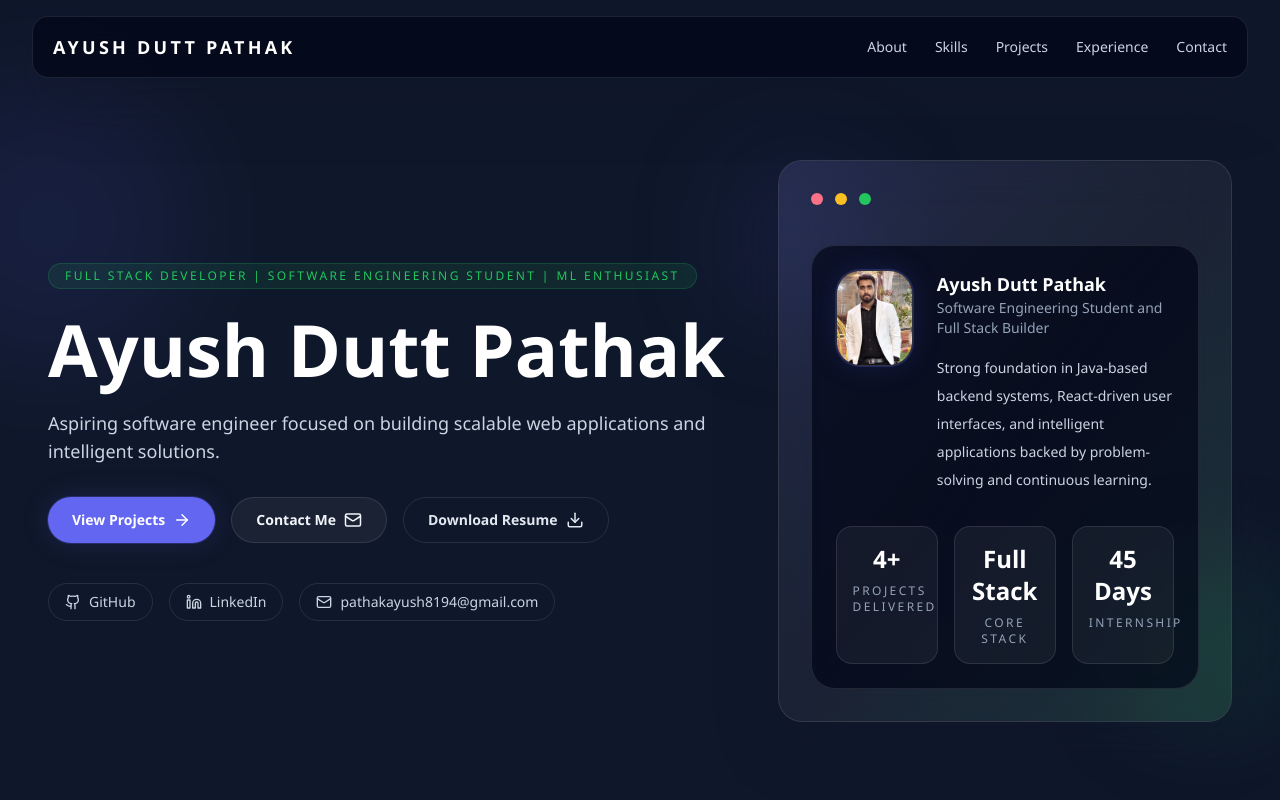
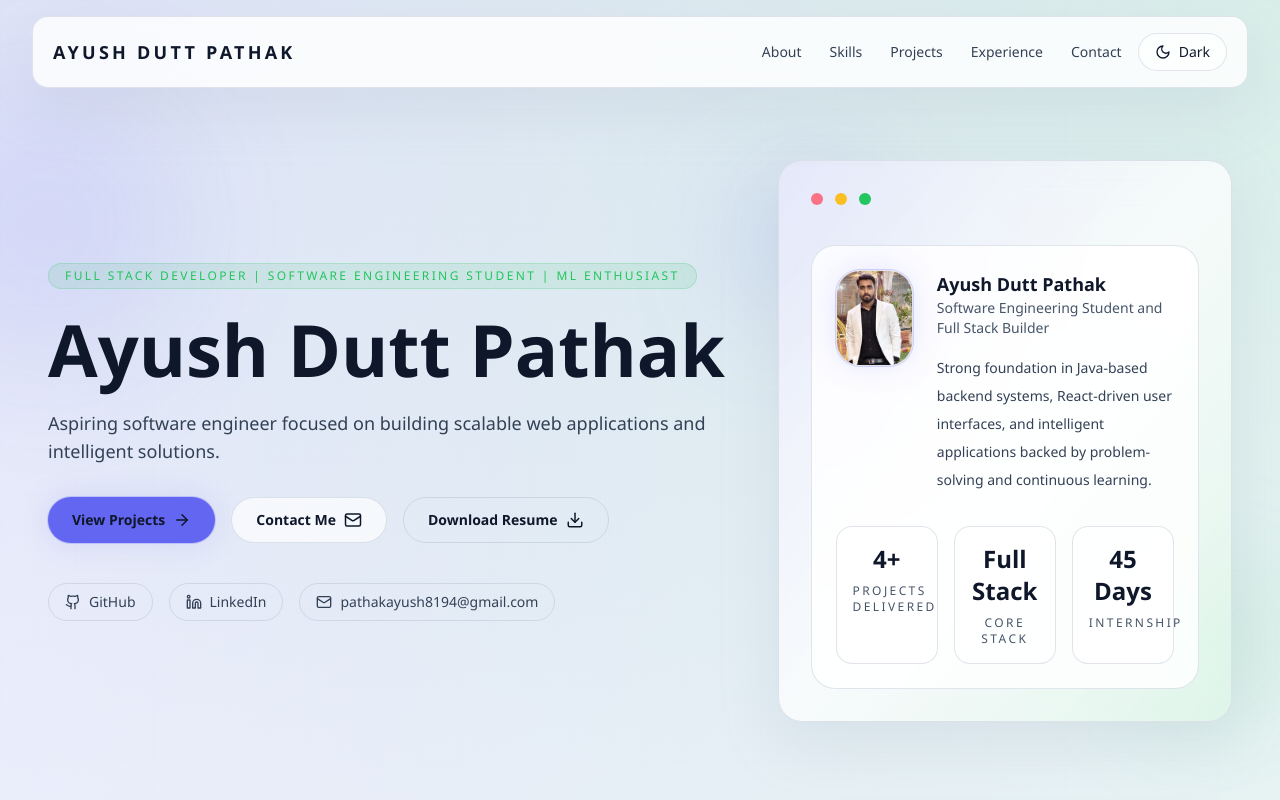
Before and after one commit to pathak9651/My_Portfolio, a React (Vite) app: page / in a window 1280 px wide. Shown: the top 800 px of the page. Built offline with nearby package versions, Linux system fonts and the light colour scheme.

Commit message:
completed

```diff
--- a/src/App.jsx
+++ b/src/App.jsx
@@ -1,3 +1,4 @@
+import { useEffect, useState } from 'react';
 import { motion } from 'framer-motion';
 import Navbar from './components/Navbar';
 import Hero from './components/Hero';
@@ -10,8 +11,27 @@ import Footer from './components/Footer';
 import { socials } from './data/portfolio';
 
 function App() {
+  const [theme, setTheme] = useState(() => {
+    const storedTheme = localStorage.getItem('portfolio-theme');
+
+    if (storedTheme === 'light' || storedTheme === 'dark') {
+      return storedTheme;
+    }
+
+    return window.matchMedia('(prefers-color-scheme: light)').matches ? 'light' : 'dark';
+  });
+
+  useEffect(() => {
+    localStorage.setItem('portfolio-theme', theme);
+    document.documentElement.setAttribute('data-theme', theme);
+  }, [theme]);
+
+  const toggleTheme = () => {
+    setTheme((currentTheme) => (currentTheme === 'dark' ? 'light' : 'dark'));
+  };
+
   return (
-    <div className="relative overflow-x-hidden bg-background text-text">
+    <div className={`theme-shell theme-${theme} relative overflow-x-hidden bg-background text-text`}>
       <div className="pointer-events-none absolute inset-0 bg-grid bg-[size:38px_38px] opacity-[0.08]" />
       <motion.div
         animate={{ opacity: [0.45, 0.8, 0.45], scale: [1, 1.04, 1] }}
@@ -24,7 +44,7 @@ function App() {
         className="pointer-events-none absolute bottom-20 right-[-4rem] h-72 w-72 rounded-full bg-secondary/20 blur-3xl"
       />
 
-      <Navbar />
+      <Navbar theme={theme} toggleTheme={toggleTheme} />
 
       <main className="relative z-10">
         <Hero />
--- a/src/components/Navbar.jsx
+++ b/src/components/Navbar.jsx
@@ -1,9 +1,9 @@
-import { Menu, X } from 'lucide-react';
+import { Menu, Moon, Sun, X } from 'lucide-react';
 import { useEffect, useRef, useState } from 'react';
 import { motion } from 'framer-motion';
 import { navLinks } from '../data/portfolio';
 
-function Navbar() {
+function Navbar({ theme, toggleTheme }) {
   const [open, setOpen] = useState(false);
   const [hidden, setHidden] = useState(false);
   const lastScrollY = useRef(0);
@@ -41,16 +41,8 @@ function Navbar() {
           AYUSH DUTT PATHAK
         </a>
 
-        <button
-          type="button"
-          className="rounded-full border border-white/10 p-2 text-slate-200 transition hover:border-accent/50 hover:text-white md:hidden"
-          onClick={() => setOpen((state) => !state)}
-          aria-label="Toggle navigation menu"
-        >
-          {open ? <X size={20} /> : <Menu size={20} />}
-        </button>
-
-        <div className="hidden items-center gap-7 md:flex">
+        <div className="hidden items-center gap-4 md:flex">
+          <div className="flex items-center gap-7">
             {navLinks.map((link) => (
               <a
                 key={link.href}
@@ -60,6 +52,37 @@ function Navbar() {
                 {link.label}
               </a>
             ))}
+          </div>
+
+          <button
+            type="button"
+            onClick={toggleTheme}
+            className="inline-flex items-center gap-2 rounded-full border border-white/10 bg-white/5 px-4 py-2 text-sm text-slate-200 transition hover:border-accent/50 hover:text-white"
+            aria-label={`Switch to ${theme === 'dark' ? 'light' : 'dark'} mode`}
+          >
+            {theme === 'dark' ? <Sun size={16} /> : <Moon size={16} />}
+            {theme === 'dark' ? 'Light' : 'Dark'}
+          </button>
+        </div>
+
+        <div className="flex items-center gap-3 md:hidden">
+          <button
+            type="button"
+            onClick={toggleTheme}
+            className="rounded-full border border-white/10 bg-white/5 p-2 text-slate-200 transition hover:border-accent/50 hover:text-white"
+            aria-label={`Switch to ${theme === 'dark' ? 'light' : 'dark'} mode`}
+          >
+            {theme === 'dark' ? <Sun size={18} /> : <Moon size={18} />}
+          </button>
+
+          <button
+            type="button"
+            className="rounded-full border border-white/10 p-2 text-slate-200 transition hover:border-accent/50 hover:text-white"
+            onClick={() => setOpen((state) => !state)}
+            aria-label="Toggle navigation menu"
+          >
+            {open ? <X size={20} /> : <Menu size={20} />}
+          </button>
         </div>
       </nav>
 
--- a/src/index.css
+++ b/src/index.css
@@ -24,11 +24,100 @@ body {
     radial-gradient(circle at top right, rgba(34, 197, 94, 0.15), transparent 26%),
     #0f172a;
   color: #e2e8f0;
+  transition: background 0.35s ease, color 0.35s ease;
 }
 
 ::selection {
   background: rgba(99, 102, 241, 0.35);
   color: #f8fafc;
+}
+
+.theme-shell {
+  min-height: 100vh;
+  transition: background 0.35s ease, color 0.35s ease;
+}
+
+.theme-dark {
+  background:
+    radial-gradient(circle at top left, rgba(99, 102, 241, 0.2), transparent 30%),
+    radial-gradient(circle at top right, rgba(34, 197, 94, 0.15), transparent 26%),
+    #0f172a;
+  color: #e2e8f0;
+}
+
+.theme-light {
+  background:
+    radial-gradient(circle at top left, rgba(99, 102, 241, 0.14), transparent 34%),
+    radial-gradient(circle at top right, rgba(34, 197, 94, 0.12), transparent 30%),
+    linear-gradient(180deg, #f8fafc 0%, #eef2ff 100%);
+  color: #0f172a;
+}
+
+.theme-light .glass-card {
+  border-color: rgba(148, 163, 184, 0.28);
+  background: rgba(255, 255, 255, 0.72);
+  backdrop-filter: blur(18px);
+}
+
+.theme-light .shadow-soft {
+  box-shadow: 0 20px 60px rgba(148, 163, 184, 0.18);
+}
+
+.theme-light .section-title,
+.theme-light .text-white,
+.theme-light .text-slate-100,
+.theme-light .text-slate-200 {
+  color: #0f172a !important;
+}
+
+.theme-light .section-copy,
+.theme-light .text-slate-300 {
+  color: #334155 !important;
+}
+
+.theme-light .text-slate-400 {
+  color: #475569 !important;
+}
+
+.theme-light .border-white\/10 {
+  border-color: rgba(148, 163, 184, 0.28) !important;
+}
+
+.theme-light .bg-white\/5 {
+  background: rgba(255, 255, 255, 0.66) !important;
+}
+
+.theme-light .bg-card\/90,
+.theme-light .bg-card {
+  background: rgba(255, 255, 255, 0.9) !important;
+}
+
+.theme-light .bg-slate-950\/75,
+.theme-light .bg-slate-950\/70,
+.theme-light .bg-slate-950\/60,
+.theme-light .bg-background\/70,
+.theme-light .bg-background {
+  background: rgba(255, 255, 255, 0.82) !important;
+}
+
+.theme-light .bg-grid {
+  opacity: 0.05;
+}
+
+.theme-light footer {
+  border-color: rgba(148, 163, 184, 0.22);
+}
+
+.theme-light input,
+.theme-light textarea {
+  border-color: rgba(148, 163, 184, 0.28) !important;
+  background: rgba(255, 255, 255, 0.72) !important;
+  color: #0f172a !important;
+}
+
+.theme-light input::placeholder,
+.theme-light textarea::placeholder {
+  color: #64748b;
 }
 
 @layer components {
```
Also changed, not shown: 5 other files (tests, documents, lock files or other folders). Lines whose indentation alone changed are shown as unchanged.
